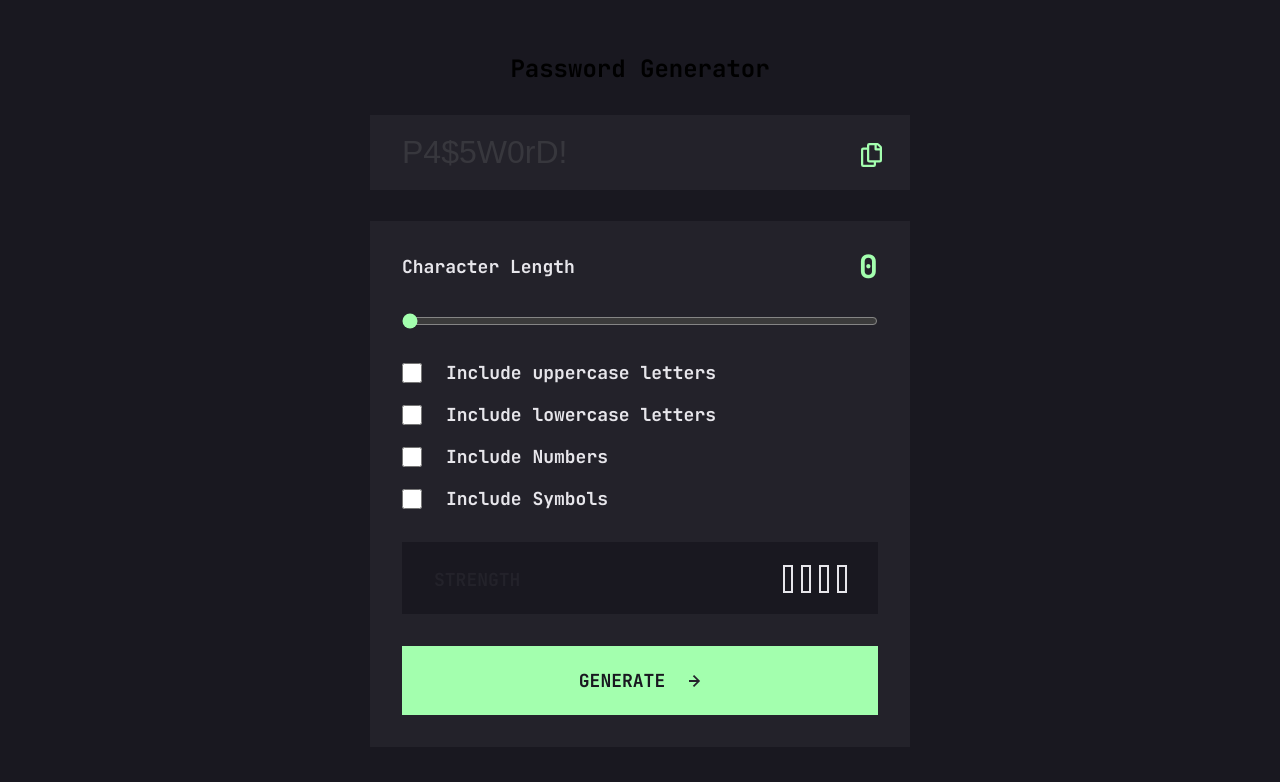
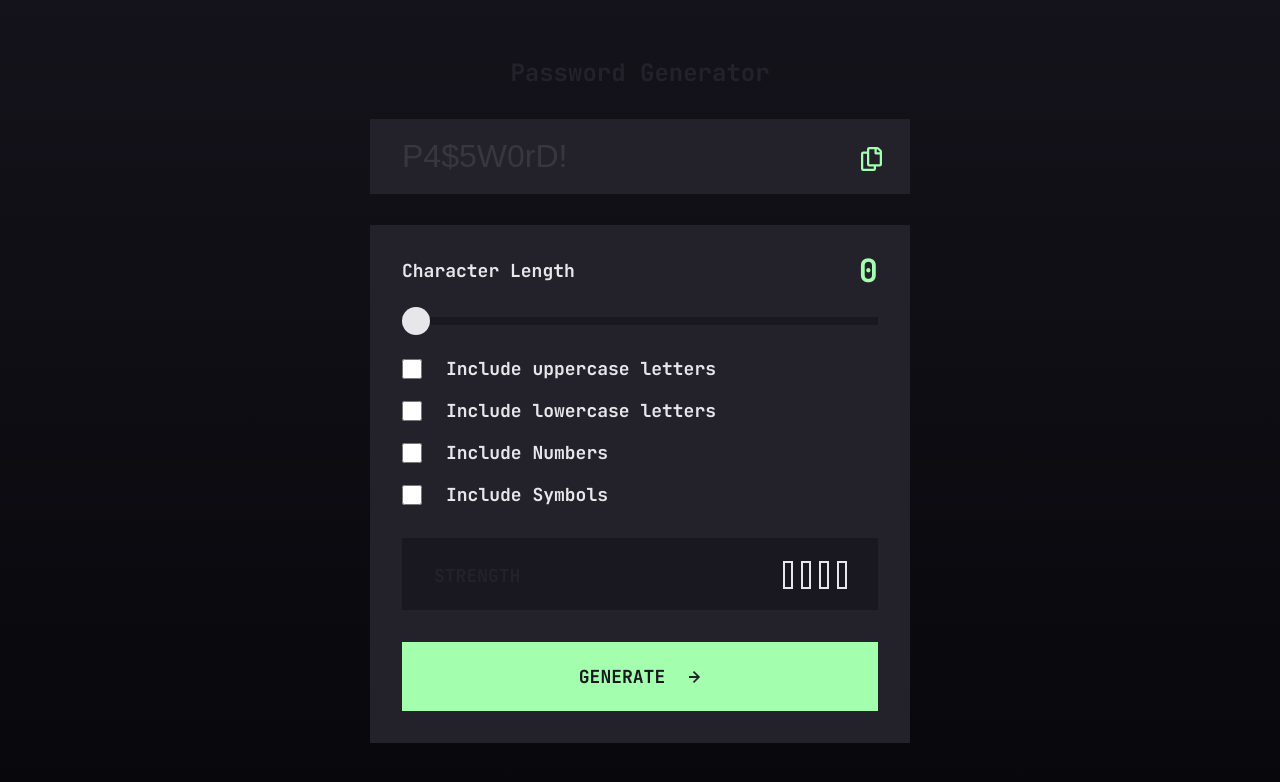
Before and after one commit to istealersn-dev/frontend-mentor-challenges, a Next.js app in the folder password-gen/: page / in a window 1280 px wide. Shown: the top 782 px of the page. Built offline with nearby package versions, Linux system fonts and the light colour scheme.

Commit message:
fixed layout issues

```diff
--- a/password-gen/app/assets/globals.css
+++ b/password-gen/app/assets/globals.css
@@ -36,5 +36,5 @@ body {
   font-family: 'JetBrainsMono-Bold';
   min-height: 100vh;
   accent-color: var(--accent);
-  background: var(--dark-grey);
+  background: linear-gradient(180deg, #14131B 0%, #08070B 100%);
 }
--- a/password-gen/app/assets/page.module.css
+++ b/password-gen/app/assets/page.module.css
@@ -7,4 +7,5 @@
     font-size: 1.5rem;
     line-height: 1.9375rem;
     font-weight: 700;
+    color: var(--grey);
 }
--- a/password-gen/components/Strength.tsx
+++ b/password-gen/components/Strength.tsx
@@ -38,8 +38,6 @@ export const Strength = ({ strength }: StrengthProps) => {
     <div className={styles.container}>
       Strength
       <div className={styles.status}>
-        {" "}
-        {strength}
         <span className={styles.statusmessage}>{strengthMessage}</span>
         <div className={styles.statusboxes}>{spanElements}</div>
       </div>
--- a/password-gen/components/styles/RangeSlider.module.css
+++ b/password-gen/components/styles/RangeSlider.module.css
@@ -5,6 +5,83 @@
 
 .rangeSlider input[type="range"] {
     cursor: pointer;
+    width: 100%;
+    -webkit-appearance: none;
+    appearance: none;
+    background-color: var(--dark-grey);
+}
+
+.rangeSlider input[type="range"]::-webkit-slider-runnable-track {
+    -webkit-appearance: none;
+    color: var(--dark-grey);
+    height: .5rem;
+}
+
+.rangeSlider input[type="range"]::-webkit-slider-thumb {
+    -webkit-appearance: none;
+    appearance: none;
+    margin-top: -0.625rem;
+    cursor: pointer;
+    width: 1.75rem;
+    height: 1.75rem;
+    border-radius: 50%;
+    background-color: var(--offwhite);
+}
+
+.rangeSlider input[type="range"]::-webkit-slider-thumb:hover {
+    -webkit-appearance: none;
+    border: .125rem solid var(--accent);
+    background-color: var(--dark-grey);
+}
+
+/* Firefox */
+.rangeSlider input[type="range"]::-moz-range-track {
+    width: 100%;
+    height: .5rem;
+    border: none;
+    background-color: var(--dark-grey);
+}
+
+.rangeSlider input[type="range"]::-moz-range-progress {
+    height: .5rem;
+    background-color: var(--accent);
+}
+
+.rangeSlider input[type="range"]::-moz-range-thumb {
+    cursor: pointer;
+    width: 1.75rem;
+    height: 1.75rem;
+    border-radius: 50%;
+    background-color: var(--offwhite);
+}
+
+.rangeSlider input[type="range"]::-moz-range-thumb:hover {
+    border: .125rem solid var(--accent);
+    background-color: var(--dark-grey);
+}
+
+/*Edge*/
+.rangeSlider input[type="range"]::-ms-track {
+    width: 100%;
+    height: .5rem;
+    background-color: var(--dark-grey);
+}
+
+.rangeSlider input[type="range"]::-ms-thumb {
+    cursor: pointer;
+    width: 1.75rem;
+    height: 1.75rem;
+    border-radius: 50%;
+    background-color: var(--offwhite);
+}
+
+.rangeSlider input[type="range"]::-ms-thumb:hover {
+    border: .125rem solid var(--accent);
+    background-color: var(--dark-grey);
+}
+
+.rangeSlider input[type="range"]::-ms-fill-lower {
+    color: var(--accent);
 }
 
 .container {
@@ -21,7 +98,3 @@
     line-height: 2.6875rem;
     color: var(--accent);
 }
-
-.inputRange {
-    width: 100%;
-}
```
